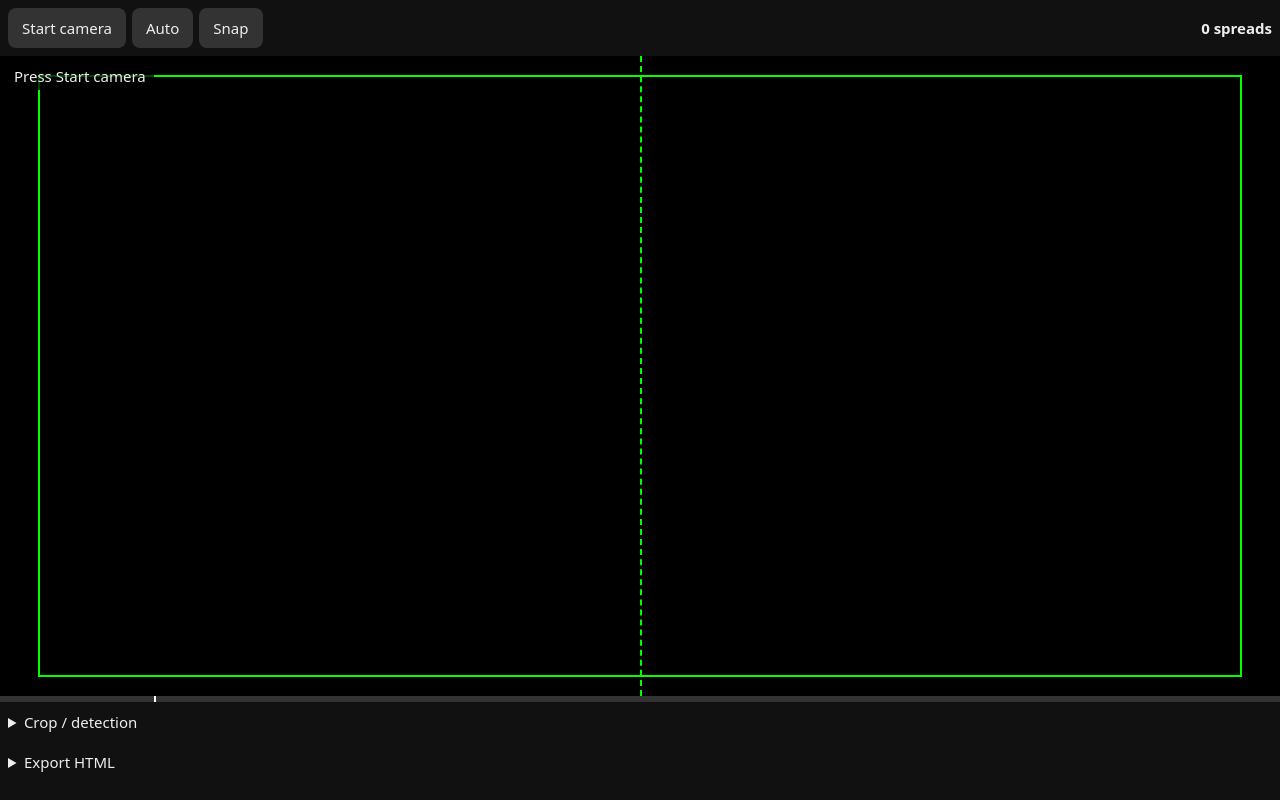
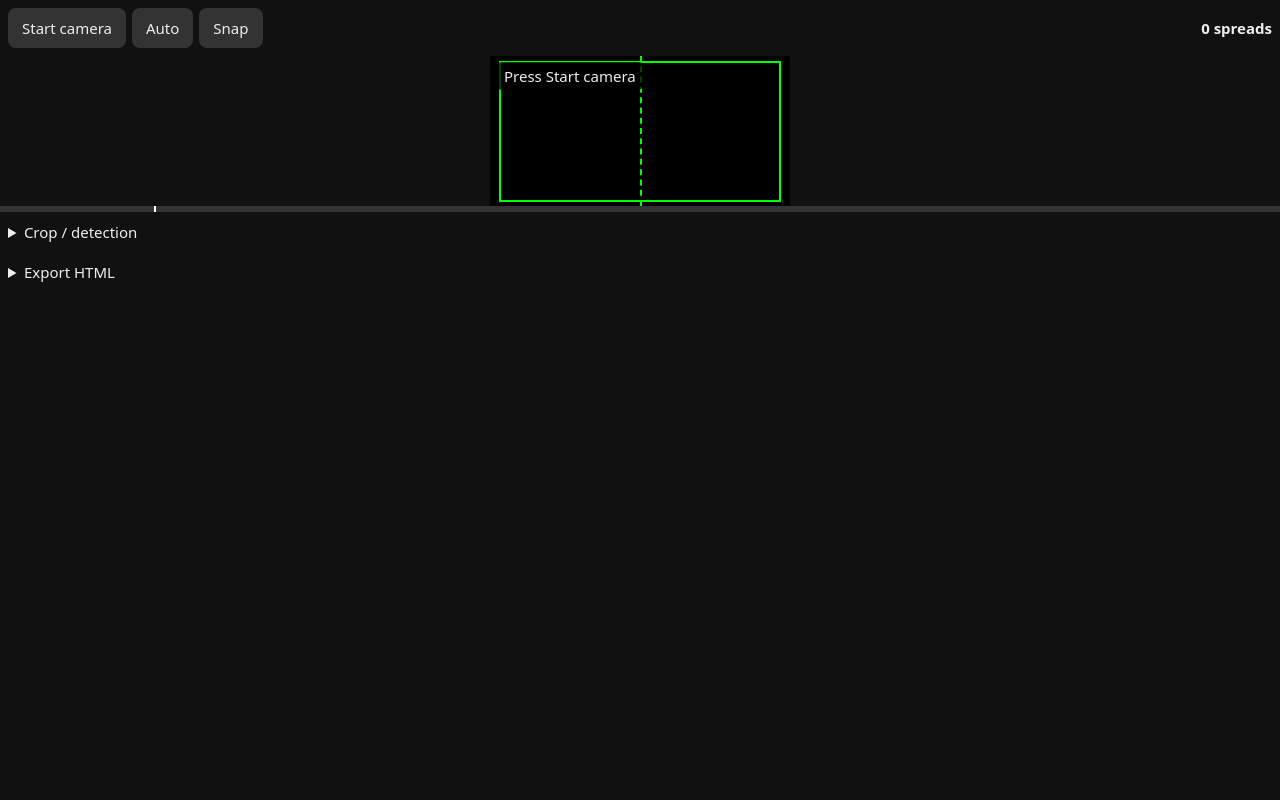
Before and after one commit to pascalconsultingltd-cell/BOOK_SCAN, a plain HTML site: page index.html in a window 1280 px wide. Drawn offline with Linux system fonts and the light colour scheme.

Commit message:
Fit camera view to screen height in landscape
Co-Authored-By: Claude Opus 5.5 <noreply@anthropic.com>

```diff
--- a/index.html
+++ b/index.html
@@ -7,7 +7,7 @@
 header{display:flex;gap:6px;padding:8px;flex-wrap:wrap;align-items:center}
 button,select,input{font:inherit}button{background:#333;color:var(--fg);border:0;border-radius:8px;padding:10px 14px}
 button.on{background:var(--acc)}#n{margin-left:auto;font-weight:bold}
-#stage{position:relative;background:#000}video{width:100%;display:block;min-height:120px}
+#stage{position:relative;background:#000;width:fit-content;margin:auto}video{display:block;max-width:100%;max-height:75vh;min-height:120px}
 #crop{position:absolute;border:2px solid #0f0;pointer-events:none}#mid{position:absolute;top:0;bottom:0;border-left:2px dashed #0f0;pointer-events:none}
 #status{position:absolute;top:6px;left:6px;background:#000b;padding:4px 8px;border-radius:6px}
 #flash{position:absolute;inset:0;background:#fff;opacity:0;transition:opacity .4s;pointer-events:none}
```
